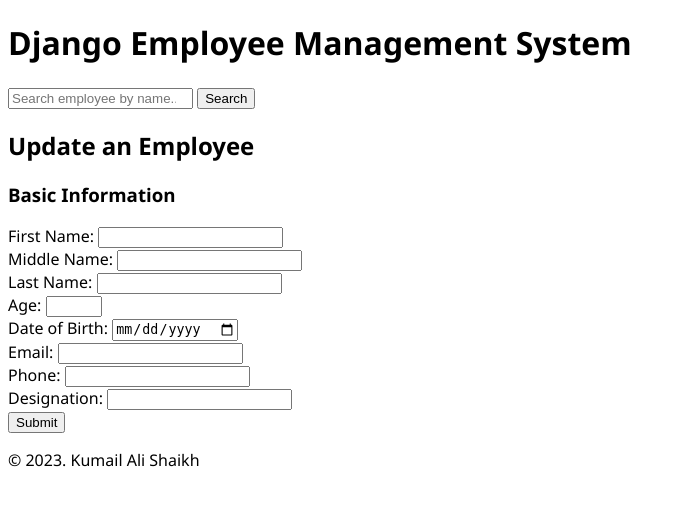
After one commit to kumailalidev/django-projects, a Django app: template 03-Employee-Management-System/employees/templates/employees/update_employee.html in a window 1280 px wide. The commit adds this page. Shown: the top 506 px of the page, without its empty margins (0-685 px from the left). Run offline with Django 4.2, Linux system fonts and the light colour scheme; the template is opened without the code that fills it, so the values that code supplies are empty.

Commit message:
P03-Added view, template and url for updating employee details

```diff
--- a/03-Employee-Management-System/employees/templates/employees/partials/_employee_list.html
+++ b/03-Employee-Management-System/employees/templates/employees/partials/_employee_list.html
@@ -21,7 +21,7 @@
                             <td>{{ employee.email }}</td>
                             <td>{{ employee.phone }}</td>
                             <td>{{ employee.age }}</td>
-                            <td><a href="" class="btn btn-green">Update</a></td>
+                            <td><a href="{% url 'update_employee' employee.id %}" class="btn btn-green">Update</a></td>
                             <td><a href="" class="btn btn-red">Delete</a></td>
                         </tr>
                     {% endfor %}
--- /dev/null
+++ b/03-Employee-Management-System/employees/templates/employees/update_employee.html
@@ -0,0 +1,98 @@
+{% extends "./base.html" %}
+
+{% block content %}
+    <!-- Update Employee -->
+    <div>
+        <h2>Update an Employee</h1>
+    </div>
+    <div>
+        <h3>Basic Information</h2>
+        <form action="{% url 'update_employee' employee.id %}" method="post">
+            <!-- First name -->
+            <div>
+                <label for="first_name">First Name:</label required>
+                <input type="text" name="first_name" id="first_name" value="{{ employee.first_name }}" required>
+            </div>
+            <!-- Middle name -->
+            <div>
+                <label for="middle_name">Middle Name:</label>
+                <input type="text" name="middle_name" id="middle_name" value="{{ employee.middle_name }}">
+            </div>
+            <!-- Last name -->
+            <div>
+                <label for="last_name">Last Name:</label>
+                <input type="text" name="last_name" id="last_name" value="{{ employee.last_name }}" required>
+            </div>
+            <!-- Age -->
+            <div>
+                <label for="age">Age:</label>
+                <input type="number" name="age" id="age" min="18" max="60" value="{{ employee.age }}" required>
+            </div>
+            <!-- Date of Birth -->
+            <div>
+                <label for="date_of_birth">Date of Birth:</label>
+                <input type="date" name="date_of_birth" id="date_of_birth" value="{{ employee.date_of_birth|date:'Y-m-d' }}" required>
+            </div>
+            <!-- Email -->
+            <div>
+                <label for="email">Email:</label>
+                <input type="email" name="email" id="email" value="{{ employee.email }}" required>
+            </div>
+            <!-- Phone -->
+            <div>
+                <label for="phone">Phone:</label>
+                <input type="text" name="phone" id="phone" maxlength="15" value="{{ employee.phone }}" required>
+            </div>
+            <!-- Designation -->
+            <div>
+                <label for="desiggnation">Designation:</label>
+                <input type="text" name="designation" id="designation" value="{{ employee.designation }}" required>
+            </div>
+
+            <!-- Education -->
+            {% for education in employee.educations.all %}
+                <h3>Education</h2>
+
+                <!-- Institute Name -->
+                <div>
+                    <label for="institute_name">Institute Name:</label>
+                    <input type="text" name="institute_name" id="institute_name" value="{{ education.institute_name }}" required>
+                </div>
+                <!-- Degree title -->
+                <div>
+                    <label for="degree_title">Degree Title:</label>
+                    <input type="text" name="degree_title" id="degree_title" value="{{ education.degree_title }}" required>
+                </div>
+                <!-- Field of Study -->
+                <div>
+                    <label for="field_of_study">Field of Study:</label>
+                    <input type="text" name="field_of_study" id="field_of_study" value="{{ education.field_of_study }}" required>
+                </div>
+                <!-- Start Date -->
+                <div>
+                    <label for="start_date">Start Date:</label>
+                    <input type="date" name="start_date" id="start_date" value="{{ education.start_date|date:'Y-m-d' }}" required>
+                </div>
+                <!-- End Date -->
+                <div>
+                    <label for="end_date">End Date:</label>
+                    <input type="date" name="end_date" id="end_date" value="{{ education.end_date|date:'Y-m-d' }}">
+                </div>
+                <!-- Grade -->
+                <div>
+                    <label for="grade">Grade:</label>
+                    <input type="text" name="grade" id="grade" value="{{ education.grade }}" required>
+                </div>
+                <!-- Description -->
+                <div>
+                    <label for="description">Description:</label>
+                    <textarea name="description" id="description" cols="30" rows="10" >{{ education.description }}</textarea>
+                </div>
+            {% endfor %}
+
+            <!-- Submit -->
+            {% csrf_token %}
+            <button type="submit">Submit</button>
+        </form>
+    </div>
+{% endblock %}
--- a/03-Employee-Management-System/employees/urls.py
+++ b/03-Employee-Management-System/employees/urls.py
@@ -5,5 +5,6 @@ from . import views
 urlpatterns = [
     path("", views.home, name="home"),
     path("add/", views.add, name="add_employee"),
+    path("update/<int:id>", views.update_employee, name="update_employee"),
     path("employee/<int:id>", views.employee_detail, name="employee_detail"),
 ]
```
Also changed, not shown: 03-Employee-Management-System/employees/views.py (+45 -3 lines).
